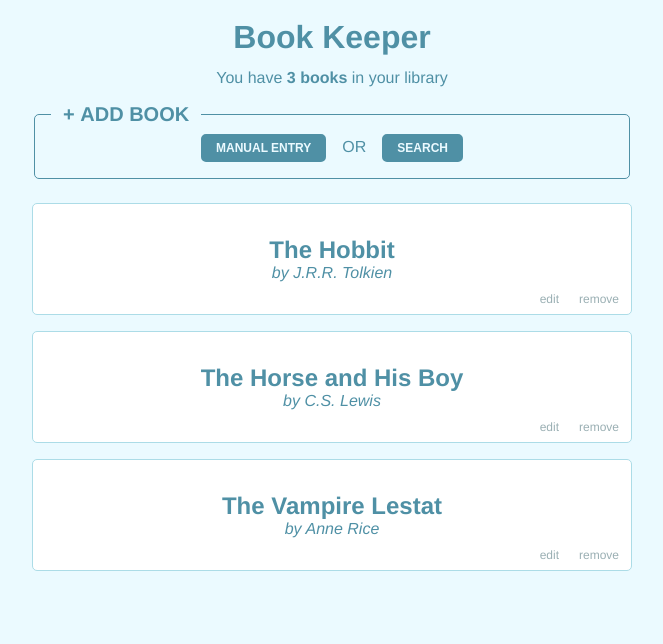
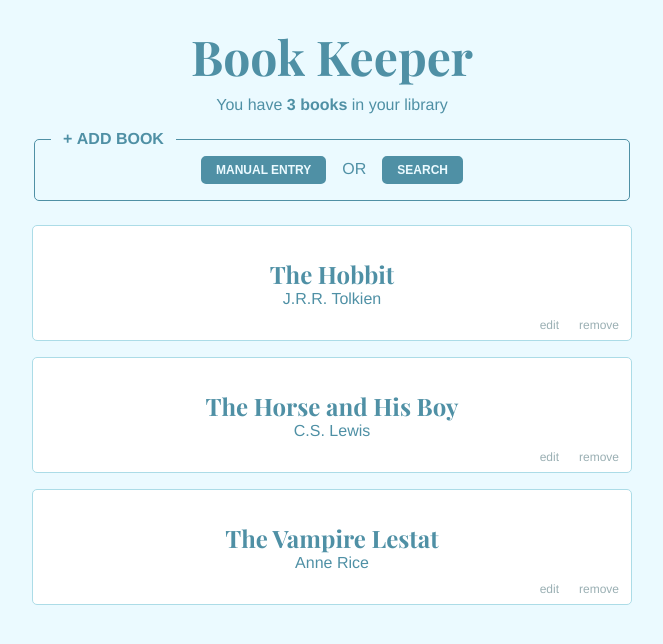
Before and after one commit to hamb0n3/book-keeper, a Vue app: page / in a window 1280 px wide. Shown: the top 644 px of the page, without its empty margins (308-971 px from the left). Built offline with nearby package versions, Linux system fonts and the light colour scheme.

Commit message:
Editing fonts

```diff
--- a/src/App.vue
+++ b/src/App.vue
@@ -40,6 +40,7 @@
 </script>
 
 <style lang="scss">;
+@import url('https://fonts.googleapis.com/css2?family=Playfair+Display:wght@700&display=swap');
 $medium-blue: #4f90a5;
 $pale-blue: #ebfaff;
 $bg-color: $pale-blue;
@@ -67,8 +68,10 @@
 
 h1 {
   line-height: 1;
+  font-size: 3rem;
   font-weight: 900;
   margin-bottom: 1rem;
+  font-family: 'Playfair Display', serif;
 }
 
 i {
@@ -82,7 +85,7 @@
   margin-top: 1rem;
 
   > legend {
-    font-size: 1.25rem;
+    font-size: 1rem;
     font-weight: bold;
     padding: 0 0.75rem;
     text-align: left;
--- a/src/components/Books.vue
+++ b/src/components/Books.vue
@@ -3,7 +3,7 @@
     <li :id="`book_${index}`" class="books-list__book" v-for="(book, index) in books" :key="`book-${index}`" tabindex="-1">
       <div class="books-list__book__details">
         <span class="book__title">{{book.title}}</span>
-        <span class="book__author">by {{book.author}}</span>
+        <span class="book__author">{{book.author}}</span>
 
         <BookForm :book="book" :index="index" />
       </div>
@@ -94,6 +94,7 @@
   }
 
   .book__title {
+    font-family: 'Playfair Display', serif;
     font-size: 1.5rem;
     font-weight: 900;
     max-width: 420px;
@@ -101,7 +102,6 @@
   }
   .book__author {
     font-size: 1rem;
-    font-style: italic;
   }
 
   .book-options {
```
